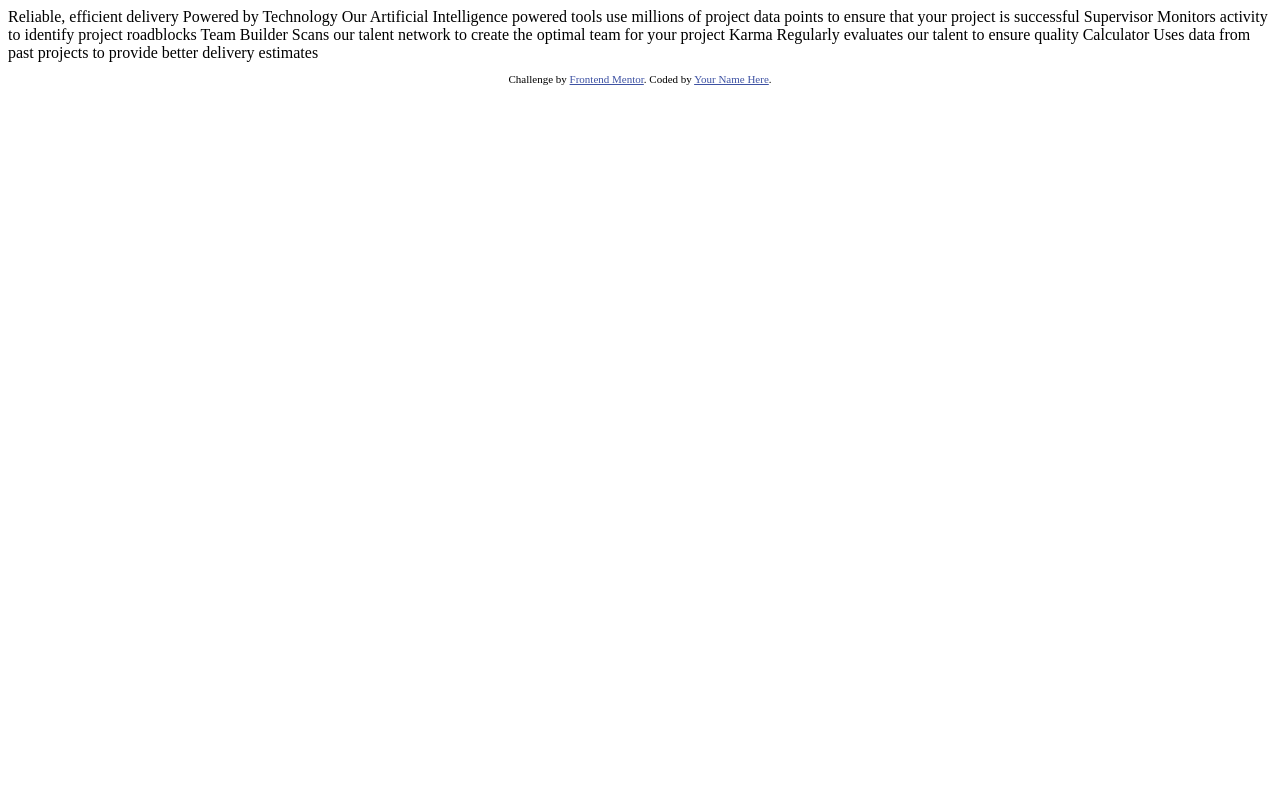
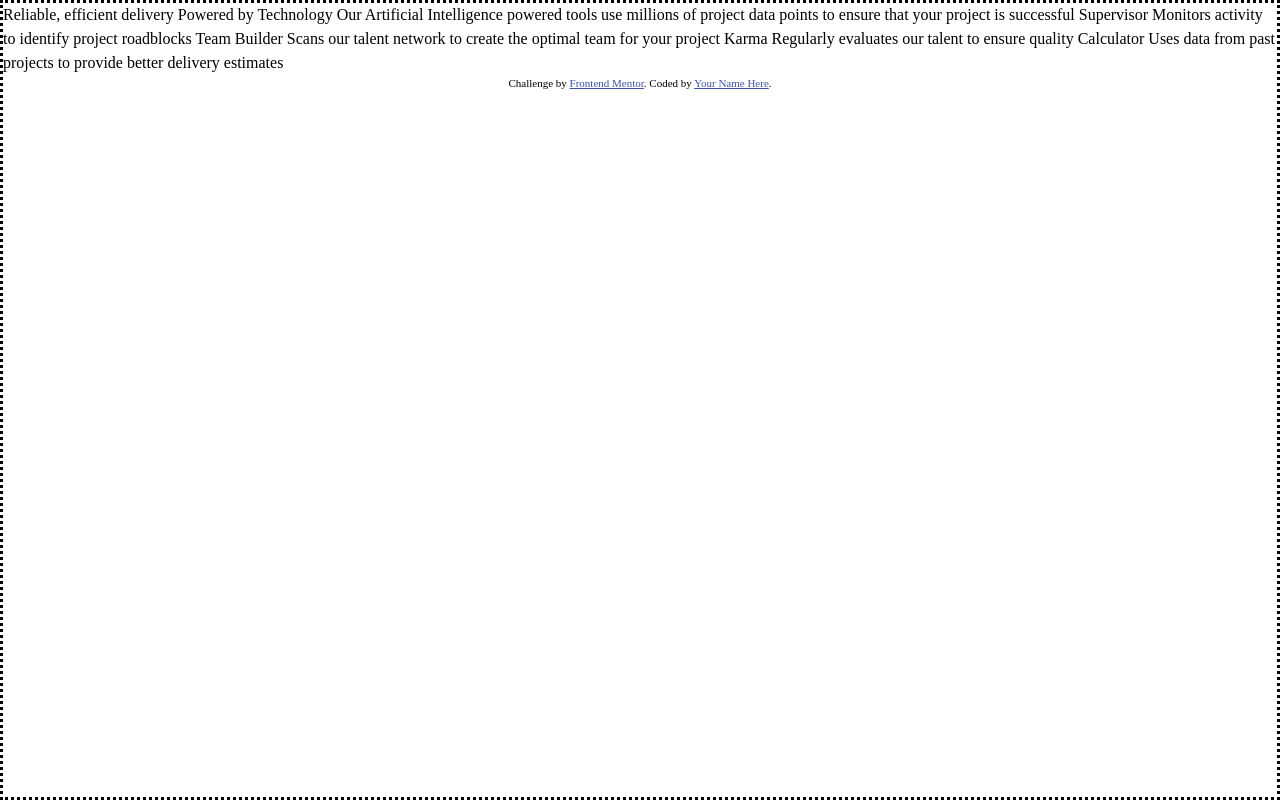
Before and after one commit to anavarro99dev/frontmentor6, a plain HTML site: page index.html in a window 1280 px wide. Drawn offline with Linux system fonts and the light colour scheme.

Commit message:
estructura inicial: inicio

```diff
--- a/estilos/_guias.scss
+++ b/estilos/_guias.scss
@@ -6,3 +6,7 @@
   );
   border: $color map-get($opciones, quote($level));
 }
+
+body{
+  @include guia(black, 1);
+}
--- a/estilos/estilos.scss
+++ b/estilos/estilos.scss
@@ -0,0 +1,5 @@
+@import "movil";
+@import "reset";
+@import "desktop";
+@import "util";
+@import "guias";
--- a/index.html
+++ b/index.html
@@ -5,8 +5,8 @@
   <meta name="viewport" content="width=device-width, initial-scale=1.0"> <!-- displays site properly based on user's device -->
 
   <link rel="icon" type="image/png" sizes="32x32" href="./images/favicon-32x32.png">
-
   <title>Frontend Mentor | Four card feature section</title>
+  <link rel="stylesheet" href="estilos/estilos.css">
 
   <!-- Feel free to remove these styles or customise in your own stylesheet 👍 -->
   <style>
```
Also changed, not shown: estilos/estilos.css (added), 1 other file.
